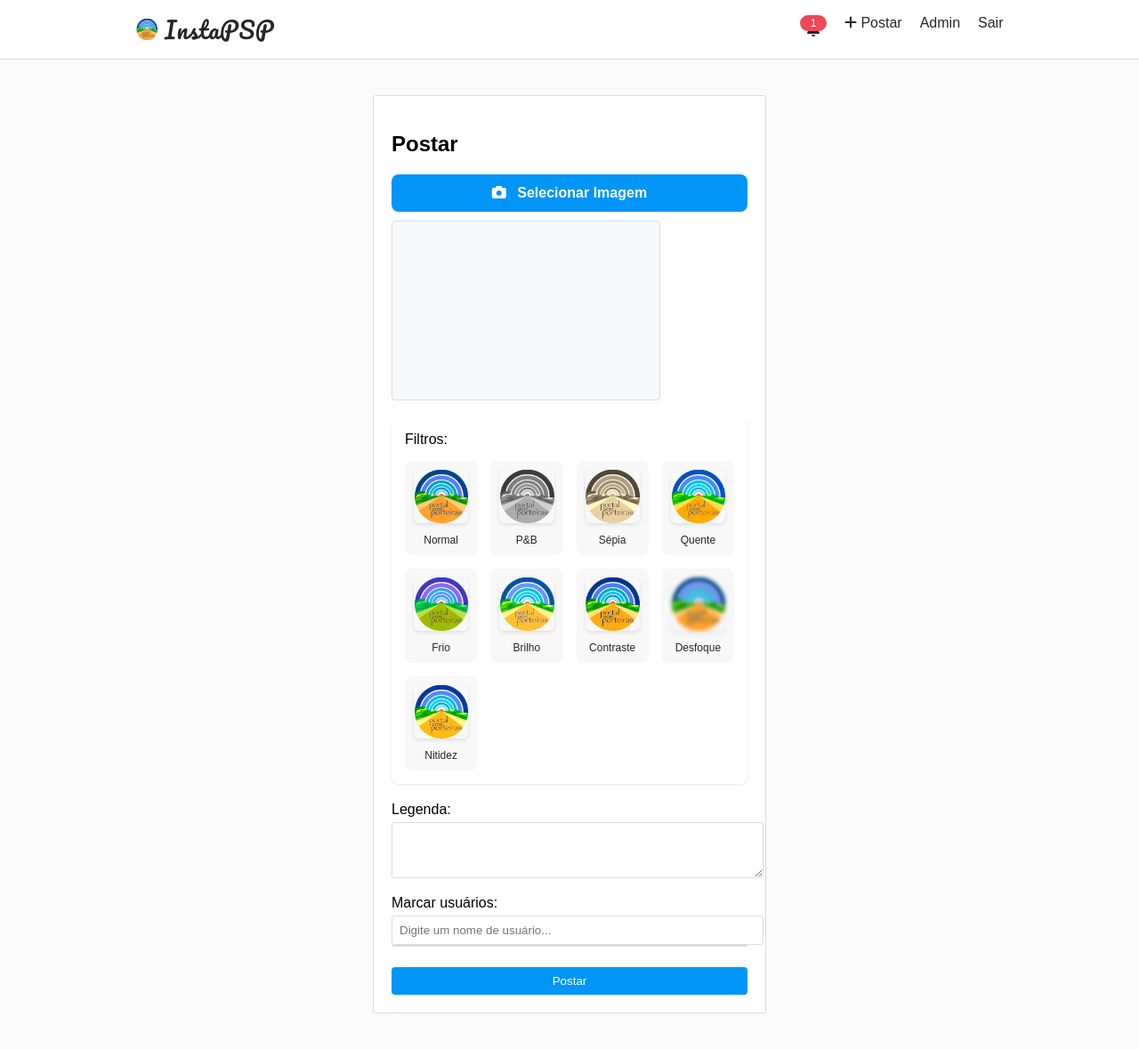
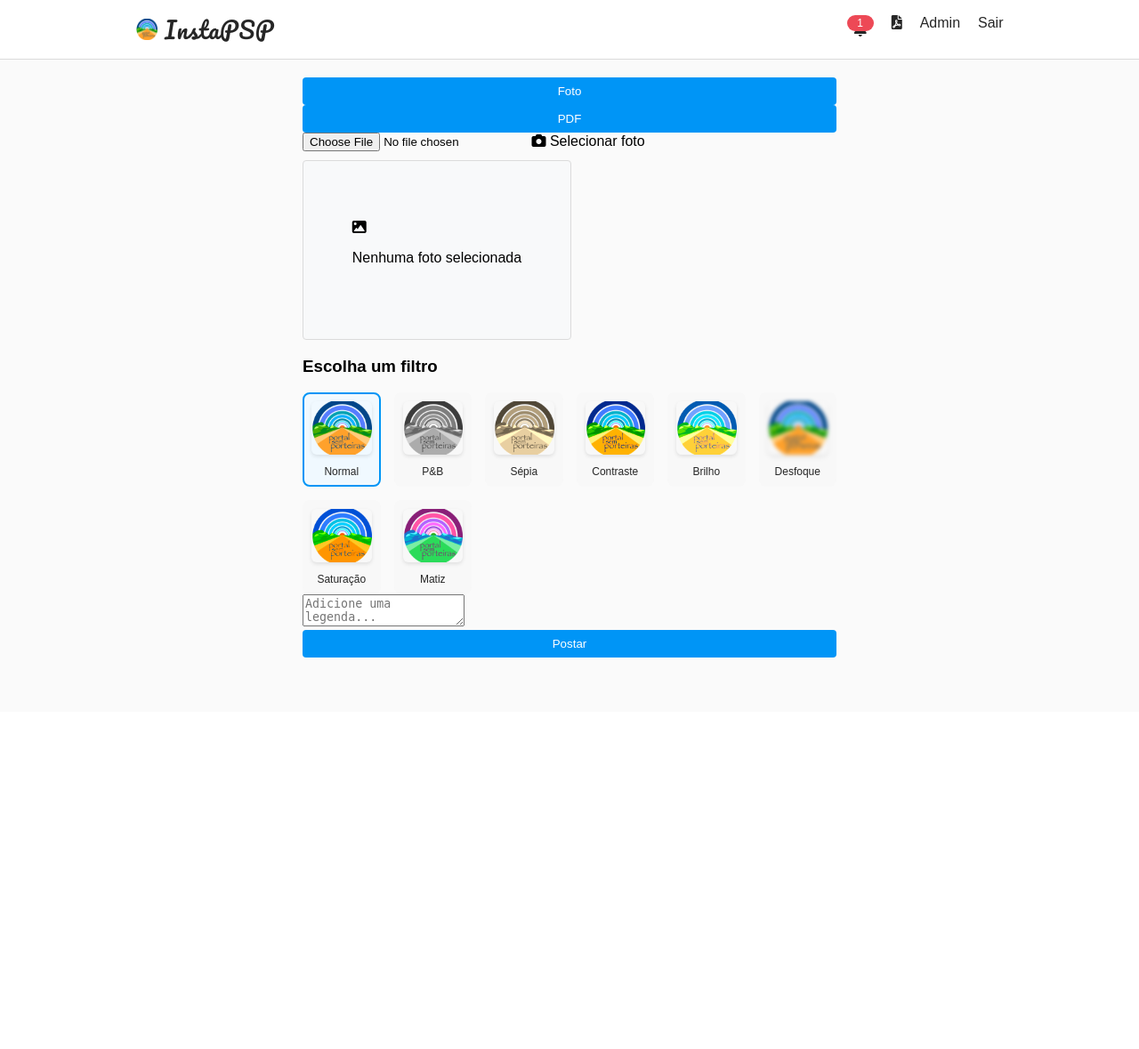
Before and after one commit to hiurequeiroz/instapsp, a Flask app: page /upload in a window 1280 px wide; the page is wider, and only the part inside the window is pictured. Shown: that part at 89% size. After the commit the page ends 739 px from the top of that part, so only its background shows below. Run offline with Flask 3, Linux system fonts and the light colour scheme; a user stored in the database is signed in; tables that the repository leaves empty hold one stand-in row (values such as "Sample post").

Commit message:
feat: atualiza layout base e templates de posts

```diff
--- a/app/templates/base.html
+++ b/app/templates/base.html
@@ -4,8 +4,10 @@
     <meta charset="UTF-8">
     <meta name="viewport" content="width=device-width, initial-scale=1.0">
     <title>{% block title %}{% endblock %} - InstaPSP</title>
+    <!-- Font Awesome local -->
+    <link rel="stylesheet" href="{{ url_for('static', filename='css/all.min.css') }}">
+    <!-- Seu CSS -->
     <link rel="stylesheet" href="{{ url_for('static', filename='css/style.css') }}">
-    <link rel="stylesheet" href="https://cdnjs.cloudflare.com/ajax/libs/font-awesome/6.0.0/css/all.min.css">
 </head>
 <body>
     <nav>
@@ -24,9 +26,13 @@
                         {% endif %}
                     </a>
                 </li>
-                <li><a href="{{ url_for('posts.upload') }}" class="nav-link">
-                    <i class="fas fa-plus"></i> Postar
-                </a></li>
+                <li>
+                    <a href="{{ url_for('posts.list_pdfs') }}"
+                       class="nav-link {% if request.endpoint == 'posts.list_pdfs' %}active{% endif %}"
+                       title="PDFs">
+                        <i class="fas fa-file-pdf"></i>
+                    </a>
+                </li>
                 {% if current_user.is_admin %}
                 <li><a href="{{ url_for('admin.index') }}">Admin</a></li>
                 {% endif %}
--- a/app/templates/posts/upload.html
+++ b/app/templates/posts/upload.html
@@ -1,228 +1,113 @@
 {% extends "base.html" %}
 
-{% block title %}Postar{% endblock %}
+{% block title %}Upload{% endblock %}
 
 {% block content %}
-<div class="upload-form">
-    <h2>Postar</h2>
-    <form id="uploadForm" method="POST" enctype="multipart/form-data">
-        <div class="form-group">
-            <label for="photo" class="file-input-label">
+<div class="upload-container">
+    <div class="tabs">
+        <button class="tab-button active" data-tab="photo">Foto</button>
+        <button class="tab-button" data-tab="pdf">PDF</button>
+    </div>
+
+    <div class="tab-content active" id="photo-content">
+        <!-- Área de seleção de foto -->
+        <div class="photo-select">
+            <input type="file" id="photoInput" accept="image/*" class="photo-input">
+            <label for="photoInput" class="select-photo-btn">
                 <i class="fas fa-camera"></i>
-                Selecionar Imagem
+                <span>Selecionar foto</span>
             </label>
-            <input type="file" id="photo" name="file" accept="image/*" required class="file-input">
-            <div class="preview-container">
-                <img id="imagePreview" src="" alt="Preview" style="display: none;">
+        </div>
+
+        <!-- Preview da foto -->
+        <div class="preview-container">
+            <div class="empty-preview">
+                <i class="fas fa-image"></i>
+                <p>Nenhuma foto selecionada</p>
+            </div>
+            <img id="imagePreview" src="" style="display: none;">
+        </div>
+
+        <!-- Filtros -->
+        <div class="filters-section">
+            <h3>Escolha um filtro</h3>
+            <div class="filters-grid">
+                <div class="filter-option selected" data-filter="normal">
+                    <img src="{{ url_for('static', filename='images/psp.png') }}" class="filter-preview">
+                    <span>Normal</span>
+                </div>
+                <div class="filter-option" data-filter="grayscale">
+                    <img src="{{ url_for('static', filename='images/psp.png') }}" class="filter-preview" style="filter: grayscale(100%)">
+                    <span>P&B</span>
+                </div>
+                <div class="filter-option" data-filter="sepia">
+                    <img src="{{ url_for('static', filename='images/psp.png') }}" class="filter-preview" style="filter: sepia(100%)">
+                    <span>Sépia</span>
+                </div>
+                <div class="filter-option" data-filter="contrast">
+                    <img src="{{ url_for('static', filename='images/psp.png') }}" class="filter-preview" style="filter: contrast(150%)">
+                    <span>Contraste</span>
+                </div>
+                <div class="filter-option" data-filter="brightness">
+                    <img src="{{ url_for('static', filename='images/psp.png') }}" class="filter-preview" style="filter: brightness(130%)">
+                    <span>Brilho</span>
+                </div>
+                <div class="filter-option" data-filter="blur">
+                    <img src="{{ url_for('static', filename='images/psp.png') }}" class="filter-preview" style="filter: blur(2px)">
+                    <span>Desfoque</span>
+                </div>
+                <div class="filter-option" data-filter="saturate">
+                    <img src="{{ url_for('static', filename='images/psp.png') }}" class="filter-preview" style="filter: saturate(200%)">
+                    <span>Saturação</span>
+                </div>
+                <div class="filter-option" data-filter="hue-rotate">
+                    <img src="{{ url_for('static', filename='images/psp.png') }}" class="filter-preview" style="filter: hue-rotate(90deg)">
+                    <span>Matiz</span>
+                </div>
             </div>
         </div>
 
-        <div class="filters-container">
-            <label>Filtros:</label>
-            <div class="filters-grid">
-                <div class="filter-option" data-filter="normal">
-                    <img src="{{ url_for('static', filename='images/filter-thumb.png') }}" alt="Normal" class="filter-preview">
-                    <span>Normal</span>
+        <!-- Formulário de upload -->
+        <form id="uploadForm">
+            <input type="hidden" id="selectedFilter" name="filter" value="normal">
+            <textarea name="caption" placeholder="Adicione uma legenda..." class="caption-input"></textarea>
+            <button type="submit" class="upload-button">Postar</button>
+        </form>
+    </div>
+
+    <div class="tab-content" id="pdf-content" style="display: none;">
+        <div class="pdf-upload-area">
+            <form action="{{ url_for('posts.upload_pdf') }}" method="post" enctype="multipart/form-data">
+                <!-- Área de seleção do PDF -->
+                <div class="file-select">
+                    <input type="file" id="pdfInput" name="file" accept=".pdf" class="pdf-input" required>
+                    <label for="pdfInput" class="select-pdf-btn">
+                        <i class="fas fa-file-pdf"></i>
+                        <span>Selecionar PDF</span>
+                    </label>
                 </div>
-                <div class="filter-option" data-filter="grayscale">
-                    <img src="{{ url_for('static', filename='images/filter-thumb.png') }}" alt="P&B" class="filter-preview">
-                    <span>P&B</span>
+
+                <!-- Informações do PDF -->
+                <div class="pdf-info">
+                    <div class="form-group">
+                        <label for="title">Título do documento</label>
+                        <input type="text" id="title" name="title" class="form-control" required>
+                    </div>
+
+                    <div class="form-group">
+                        <label for="description">Descrição</label>
+                        <textarea id="description" name="description" class="form-control" rows="3"></textarea>
+                    </div>
                 </div>
-                <div class="filter-option" data-filter="sepia">
-                    <img src="{{ url_for('static', filename='images/filter-thumb.png') }}" alt="Sépia" class="filter-preview">
-                    <span>Sépia</span>
-                </div>
-                <div class="filter-option" data-filter="warm">
-                    <img src="{{ url_for('static', filename='images/filter-thumb.png') }}" alt="Quente" class="filter-preview">
-                    <span>Quente</span>
-                </div>
-                <div class="filter-option" data-filter="cool">
-                    <img src="{{ url_for('static', filename='images/filter-thumb.png') }}" alt="Frio" class="filter-preview">
-                    <span>Frio</span>
-                </div>
-                <div class="filter-option" data-filter="bright">
-                    <img src="{{ url_for('static', filename='images/filter-thumb.png') }}" alt="Brilho" class="filter-preview">
-                    <span>Brilho</span>
-                </div>
-                <div class="filter-option" data-filter="contrast">
-                    <img src="{{ url_for('static', filename='images/filter-thumb.png') }}" alt="Contraste" class="filter-preview">
-                    <span>Contraste</span>
-                </div>
-                <div class="filter-option" data-filter="blur">
-                    <img src="{{ url_for('static', filename='images/filter-thumb.png') }}" alt="Desfoque" class="filter-preview">
-                    <span>Desfoque</span>
-                </div>
-                <div class="filter-option" data-filter="sharpen">
-                    <img src="{{ url_for('static', filename='images/filter-thumb.png') }}" alt="Nitidez" class="filter-preview">
-                    <span>Nitidez</span>
-                </div>
-            </div>
-            <input type="hidden" name="filter" id="selectedFilter" value="normal">
+
+                <button type="submit" class="upload-button">
+                    <i class="fas fa-upload"></i>
+                    Enviar PDF
+                </button>
+            </form>
         </div>
-
-        <div class="form-group">
-            <label for="caption">Legenda:</label>
-            <textarea id="caption" name="caption" rows="3"></textarea>
-        </div>
-
-        <div class="form-group">
-            <label for="tagUsers">Marcar usuários:</label>
-            <div class="tag-input-container">
-                <input type="text" id="tagInput" placeholder="Digite um nome de usuário...">
-                <div id="userSuggestions" class="suggestions-container"></div>
-            </div>
-            <div id="taggedUsers" class="tagged-users-container"></div>
-            <input type="hidden" name="tagged_users" id="taggedUsersInput">
-        </div>
-        <button type="submit">Postar</button>
-    </form>
-
-    <div id="loading" class="loading-container" style="display: none;">
-        <div class="loading-spinner"></div>
-        <p>Processando imagem...</p>
     </div>
 </div>
 
-<script>
-document.getElementById('photo').addEventListener('change', function(e) {
-    const preview = document.getElementById('imagePreview');
-    const filterPreviews = document.querySelectorAll('.filter-preview');
-    const defaultImage = "{{ url_for('static', filename='images/psp.png') }}";
-
-    if (this.files && this.files[0]) {
-        const reader = new FileReader();
-
-        reader.onload = function(e) {
-            preview.src = e.target.result;
-            preview.style.display = 'block';
-
-            // Atualiza os previews dos filtros
-            filterPreviews.forEach(img => {
-                img.src = e.target.result;
-            });
-        };
-
-        reader.readAsDataURL(this.files[0]);
-    } else {
-        preview.style.display = 'none';
-        // Mantém a imagem psp.png apenas nas miniaturas dos filtros
-        filterPreviews.forEach(img => {
-            img.src = defaultImage;
-        });
-    }
-});
-
-// Seleciona filtro
-document.querySelectorAll('.filter-option').forEach(option => {
-    option.addEventListener('click', function() {
-        document.querySelectorAll('.filter-option').forEach(opt => {
-            opt.classList.remove('selected');
-        });
-        this.classList.add('selected');
-        document.getElementById('selectedFilter').value = this.dataset.filter;
-    });
-});
-
-// Sistema de marcação de usuários
-const tagInput = document.getElementById('tagInput');
-const suggestionsContainer = document.getElementById('userSuggestions');
-const taggedUsersContainer = document.getElementById('taggedUsers');
-const taggedUsersInput = document.getElementById('taggedUsersInput');
-const taggedUsers = new Set();
-
-let debounceTimeout;
-
-tagInput.addEventListener('input', function() {
-    clearTimeout(debounceTimeout);
-    const query = this.value.trim();
-
-    if (query.length === 0) {
-        suggestionsContainer.innerHTML = '';
-        return;
-    }
-
-    // Debounce para evitar muitas requisições
-    debounceTimeout = setTimeout(async () => {
-        try {
-            const response = await fetch(`/users/search?q=${query}`);
-            const data = await response.json();
-
-            suggestionsContainer.innerHTML = data.users
-                .map(user => `
-                    <div class="user-suggestion" data-username="${user.username}">
-                        <span class="suggestion-username">@${user.username}</span>
-                    </div>
-                `).join('');
-        } catch (error) {
-            console.error('Erro ao buscar usuários:', error);
-        }
-    }, 300); // 300ms de delay
-});
-
-suggestionsContainer.addEventListener('click', function(e) {
-    const suggestion = e.target.closest('.user-suggestion');
-    if (suggestion) {
-        const username = suggestion.dataset.username;
-        if (!taggedUsers.has(username)) {
-            taggedUsers.add(username);
-            updateTaggedUsersDisplay();
-        }
-        tagInput.value = '';
-        suggestionsContainer.innerHTML = '';
-    }
-});
-
-function updateTaggedUsersDisplay() {
-    taggedUsersContainer.innerHTML = Array.from(taggedUsers)
-        .map(username => `
-            <div class="tagged-user">
-                <span>@${username}</span>
-                <button type="button" class="remove-tag" data-username="${username}">&times;</button>
-            </div>
-        `).join('');
-    taggedUsersInput.value = Array.from(taggedUsers).join(',');
-}
-
-taggedUsersContainer.addEventListener('click', function(e) {
-    if (e.target.classList.contains('remove-tag')) {
-        const username = e.target.dataset.username;
-        taggedUsers.delete(username);
-        updateTaggedUsersDisplay();
-    }
-});
-
-// Atualizar o envio do formulário para incluir os usuários marcados
-document.getElementById('uploadForm').addEventListener('submit', async function(e) {
-    e.preventDefault();
-
-    const loading = document.getElementById('loading');
-    const formData = new FormData(this);
-
-    // Adiciona os usuários marcados ao FormData
-    formData.append('tagged_users', Array.from(taggedUsers).join(','));
-
-    try {
-        loading.style.display = 'flex';
-
-        const response = await fetch('/upload', {
-            method: 'POST',
-            body: formData
-        });
-
-        const data = await response.json();
-
-        if (response.ok) {
-            window.location.href = '/';  // Redireciona para o feed
-        } else {
-            alert(data.error || 'Erro ao fazer upload');
-            console.error('Erro:', data.error);  // Log do erro no console
-        }
-    } catch (error) {
-        console.error('Erro na requisição:', error);  // Log do erro no console
-        alert('Erro ao fazer upload: ' + error.message);
-    } finally {
-        loading.style.display = 'none';
-    }
-});
-</script>
+<script src="{{ url_for('static', filename='js/preview.js') }}"></script>
 {% endblock %}
```
Also changed, not shown: app/templates/posts/index.html (+24 -2 lines).
